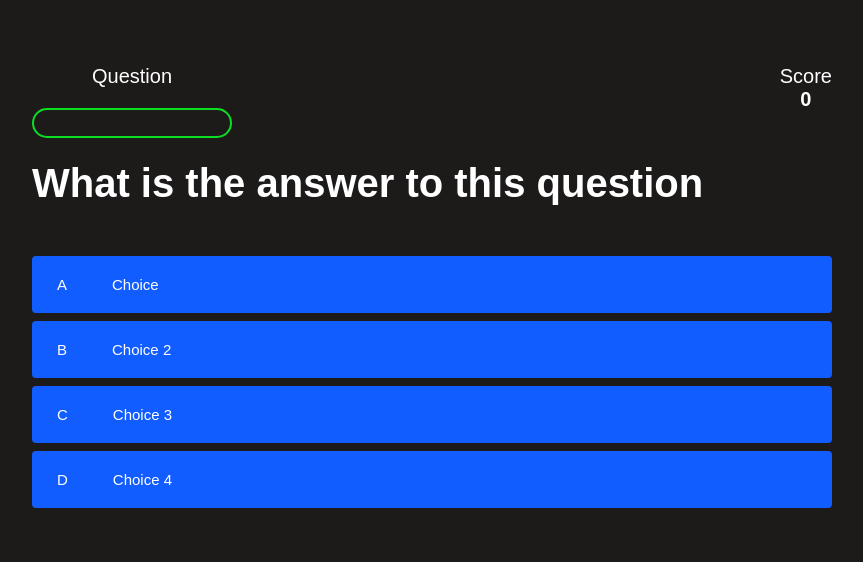
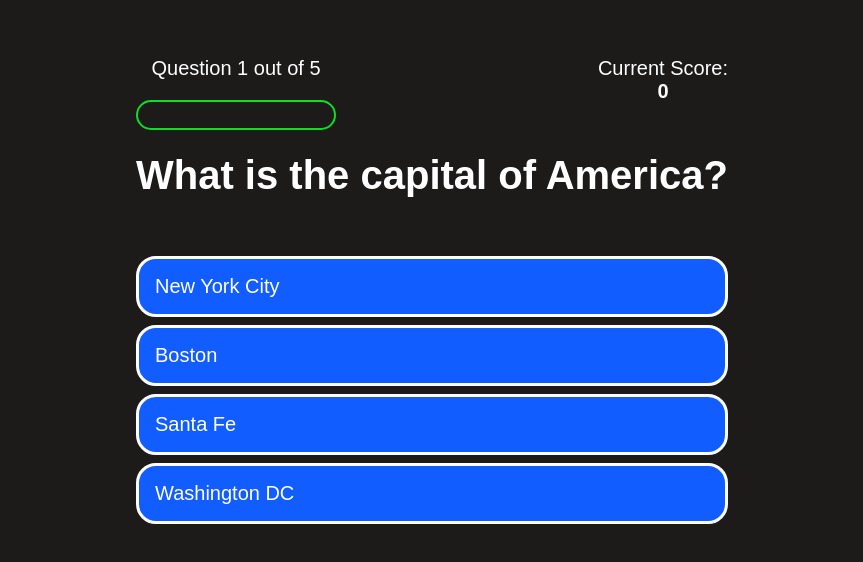
Before and after one commit to AnnaAn01/language-courses-react-website, a React (Create React App) app: page /quizgame in a window 1280 px wide. Shown: the part 110-672 px from the top of the page, without its empty margins (208-1071 px from the left). Built offline with nearby package versions, Linux system fonts and the light colour scheme; a web font is replaced by a local one.

Commit message:
adding quiz functionality

```diff
--- a/src/components/PlayQuiz/PlayQuizElements.js
+++ b/src/components/PlayQuiz/PlayQuizElements.js
@@ -36,16 +36,19 @@ export const PlayQuizContainer = styled.div`
 export const PlayQuizWrapper = styled.div`
   display: flex;
   flex-direction: column;
-  //   background-color: red;
+  /* background-color: red; */
   // justify-content: center;
   align-items: space-between;
   justify-content: space-between;
 `;
 export const QuizArea = styled.div`
+  /* background-color: red; */
   display: flex;
   justify-content: space-between;
 `;
-export const QuizItem = styled.div``;
+export const QuizItem = styled.div`
+  /* background-color: yellow; */
+`;
 
 export const ProgressText = styled.p`
   text-align: center;
@@ -75,13 +78,24 @@ export const QuizMainTextScore = styled.h1`
 export const QuizQuestion = styled.h1`
   // margin-top: 3rem;
 `;
-export const ChoiceContainer = styled.div`
-  display: flex;
+
+export const ChoiceContainerUl = styled.ul`
+  list-style: none;
+`;
+
+export const ChoiceContainerLi = styled.li`
+  /* display: flex;
   margin-bottom: 0.8rem;
   width: 100%;
   border-radius: 4px;
   background: rgb(18, 93, 255);
-  min-width: 80rem;
+  min-width: 80rem; */
+  margin-top: 8px;
+  background-color: rgb(18, 93, 255);
+  padding: 16px;
+  border: 3px solid white;
+  border-radius: 20px;
+  font-size: 20px;
 
   &:hover {
     cursor: pointer;
@@ -105,4 +119,18 @@ export const ChoiceText = styled.p`
   font-size: 1.5rem;
 `;
 
+export const FinalResults = styled.div`
+  background-color: red;
+  margin: 0 auto;
+  padding: 16px;
+  border-radius: 16px;
+  color: #fff;
+  box-shadow: rgba(50, 50, 93, 0.25) 0px 30px 60px --12px,
+    rgba(0, 0, 0, 0.3) 0px 18px 36px -18px;
+`;
+
+export const FinalResultsH2 = styled.h2`
+  font-size: 2rem;
+`;
+
 // correct and incorrect here
--- a/src/components/PlayQuiz/index.js
+++ b/src/components/PlayQuiz/index.js
@@ -1,4 +1,5 @@
-import React from "react";
+import React, { useState } from "react";
+import questions from "../QuizPage/Data";
 import {
   UniversalStyle,
   PlayQuizContainer,
@@ -11,46 +12,106 @@ import {
   QuizItemPrefix,
   QuizMainTextScore,
   QuizQuestion,
-  ChoiceContainer,
+  ChoiceContainerUl,
+  ChoiceContainerLi,
   ChoicePrefix,
   ChoiceText,
+  FinalResults,
+  FinalResultsH2,
 } from "./PlayQuizElements";
 
+const theme = {
+  colors: {
+    correct: "green",
+    incorrect: "red",
+  },
+};
+
 const QuizPage = () => {
+  // Properties
+  const [showFinalResults, setFinalResults] = useState(false);
+  const [score, setScore] = useState(0);
+  const [currentQuestion, setCurrentQuestion] = useState(0);
+  const [color, setColor] = useState();
+
+  // Helper functions
+  const optionClicked = (isCorrect) => {
+    if (isCorrect) {
+      setScore(score + 1);
+      setColor("green");
+    } else {
+      setColor("red");
+    }
+    if (currentQuestion + 1 < questions.length) {
+      setCurrentQuestion(currentQuestion + 1);
+    } else {
+      setFinalResults(true);
+    }
+  };
+
   return (
     <PlayQuizContainer>
       <UniversalStyle />
+      {showFinalResults ? (
+        <FinalResults>
+          <FinalResultsH2>
+            {score} out of {questions.length} correct - (
+            {(score / questions.length) * 100}%)
+          </FinalResultsH2>
+        </FinalResults>
+      ) : (
         <PlayQuizWrapper>
           <QuizArea>
             <QuizItem>
-            <ProgressText>Question</ProgressText>
+              <ProgressText>
+                Question {currentQuestion + 1} out of {questions.length}
+              </ProgressText>
               <ProgressBar>
                 <ProgressBarFull></ProgressBarFull>
               </ProgressBar>
             </QuizItem>
             <QuizItem>
-            <QuizItemPrefix>Score</QuizItemPrefix>
-            <QuizMainTextScore>0</QuizMainTextScore>
+              <QuizItemPrefix>Current Score:</QuizItemPrefix>
+              <QuizMainTextScore>{score}</QuizMainTextScore>
             </QuizItem>
           </QuizArea>
-        <QuizQuestion>What is the answer to this question</QuizQuestion>
-        <ChoiceContainer>
+
+          <QuizQuestion>{questions[currentQuestion].text}</QuizQuestion>
+
+          <ChoiceContainerUl>
+            {questions[currentQuestion].options.map((option) => {
+              return (
+                <ChoiceContainerLi
+                  onClick={() => optionClicked(option.isCorrect)}
+                  key={option.id}
+                  color={color}
+                >
+                  {option.text}
+                </ChoiceContainerLi>
+              );
+            })}
+            {/*
+
+            <ChoiceContainerLi>
               <ChoicePrefix>A</ChoicePrefix>
               <ChoiceText data-number="1">Choice</ChoiceText>
-        </ChoiceContainer>
-        <ChoiceContainer>
+            </ChoiceContainerLi>
+            <ChoiceContainerLi>
               <ChoicePrefix>B</ChoicePrefix>
               <ChoiceText data-number="2">Choice 2</ChoiceText>
-        </ChoiceContainer>
-        <ChoiceContainer>
+            </ChoiceContainerLi>
+            <ChoiceContainerLi>
               <ChoicePrefix>C</ChoicePrefix>
               <ChoiceText data-number="3">Choice 3</ChoiceText>
-        </ChoiceContainer>
-        <ChoiceContainer>
+            </ChoiceContainerLi>
+            <ChoiceContainerLi>
               <ChoicePrefix>D</ChoicePrefix>
               <ChoiceText data-number="4">Choice 4</ChoiceText>
-        </ChoiceContainer>
+            </ChoiceContainerLi>
+            */}
+          </ChoiceContainerUl>
         </PlayQuizWrapper>
+      )}
     </PlayQuizContainer>
   );
 };
--- a/src/components/QuizPage/Data.js
+++ b/src/components/QuizPage/Data.js
@@ -0,0 +1,84 @@
+const questions = [
+  {
+    text: "What is the capital of America?",
+    options: [
+      { id: 0, text: "New York City", isCorrect: false },
+      { id: 1, text: "Boston", isCorrect: false },
+      { id: 2, text: "Santa Fe", isCorrect: false },
+      { id: 3, text: "Washington DC", isCorrect: true },
+    ],
+  },
+  {
+    text: "What year was the Constitution of America written?",
+    options: [
+      { id: 0, text: "1787", isCorrect: true },
+      { id: 1, text: "1776", isCorrect: false },
+      { id: 2, text: "1774", isCorrect: false },
+      { id: 3, text: "1826", isCorrect: false },
+    ],
+  },
+  {
+    text: "Who was the second president of the US?",
+    options: [
+      { id: 0, text: "John Adams", isCorrect: true },
+      { id: 1, text: "Paul Revere", isCorrect: false },
+      { id: 2, text: "Thomas Jefferson", isCorrect: false },
+      { id: 3, text: "Benjamin Franklin", isCorrect: false },
+    ],
+  },
+  {
+    text: "What is the largest state in the US?",
+    options: [
+      { id: 0, text: "California", isCorrect: false },
+      { id: 1, text: "Alaska", isCorrect: true },
+      { id: 2, text: "Texas", isCorrect: false },
+      { id: 3, text: "Montana", isCorrect: false },
+    ],
+  },
+  {
+    text: "Which of the following countries DO NOT border the US?",
+    options: [
+      { id: 0, text: "Canada", isCorrect: false },
+      { id: 1, text: "Russia", isCorrect: true },
+      { id: 2, text: "Cuba", isCorrect: true },
+      { id: 3, text: "Mexico", isCorrect: false },
+    ],
+  },
+];
+
+export default questions;
+
+// let questions = [
+//   {
+//     question: "The tallest building in the world is located in which city? ",
+//     choice1: "Dubai",
+//     choice2: "New York",
+//     choice3: "Shanghai",
+//     choice4: "None of the above",
+//     answer: 1,
+//   },
+//   {
+//     question: "What is 2 + 2?",
+//     choice1: "2",
+//     choice2: "3",
+//     choice3: "4",
+//     choice4: "1",
+//     answer: 3,
+//   },
+//   {
+//     question: "What is 2 + 2?",
+//     choice1: "2",
+//     choice2: "3",
+//     choice3: "4",
+//     choice4: "1",
+//     answer: 3,
+//   },
+//   {
+//     question: "What is 2 + 2?",
+//     choice1: "2",
+//     choice2: "3",
+//     choice3: "4",
+//     choice4: "1",
+//     answer: 3,
+//   },
+// ];
```
Lines whose indentation alone changed are shown as unchanged.
